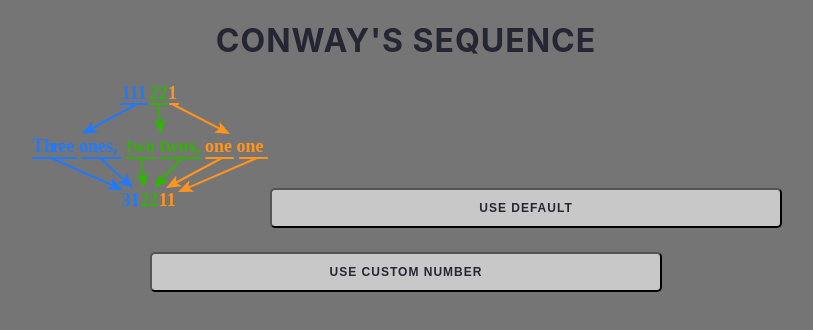
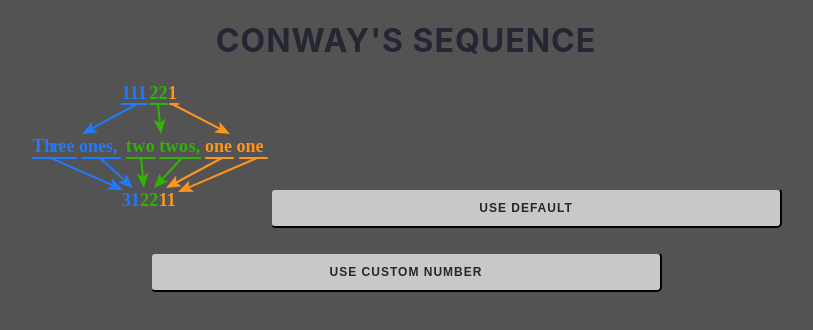
Before and after one commit to noamlubofsky/conways-sequence, a React (Create React App) app: page / in a window 1280 px wide. Shown: the top 330 px of the page, without its empty margins (234-1047 px from the left). Built offline with nearby package versions, Linux system fonts and the light colour scheme.

Commit message:
background color

```diff
--- a/src/components/Sequence.js
+++ b/src/components/Sequence.js
@@ -95,17 +95,14 @@ const Input = styled.input`
     height: 5vh;
     border: none;
     border-bottom: 2px solid #7F7F7F;
-
-    // border-bottom: 2px solid #E3E3E3;
-font-size: large;
-margin-bottom: 2vh;
-margin-left: 1vw;
-outline: none;
-background-color: rgb(117, 117, 117);
+    font-size: large;
+    margin-bottom: 2vh;
+    margin-left: 1vw;
+    outline: none;
+    background-color: rgb(83, 83, 83);
 
 &:focus {
     outline: none;
-    // border-bottom: 2px solid #7F7F7F;
     border-bottom: 2px solid #E3E3E3;
 
 }
--- a/src/index.css
+++ b/src/index.css
@@ -1,7 +1,7 @@
 body {
   margin: 0;
   overflow-x: hidden!important;
-  background-color: rgb(117, 117, 117);
+  background-color: rgb(83, 83, 83);
 
   font-family: -apple-system, BlinkMacSystemFont, 'Segoe UI', 'Roboto', 'Oxygen',
     'Ubuntu', 'Cantarell', 'Fira Sans', 'Droid Sans', 'Helvetica Neue',
```
